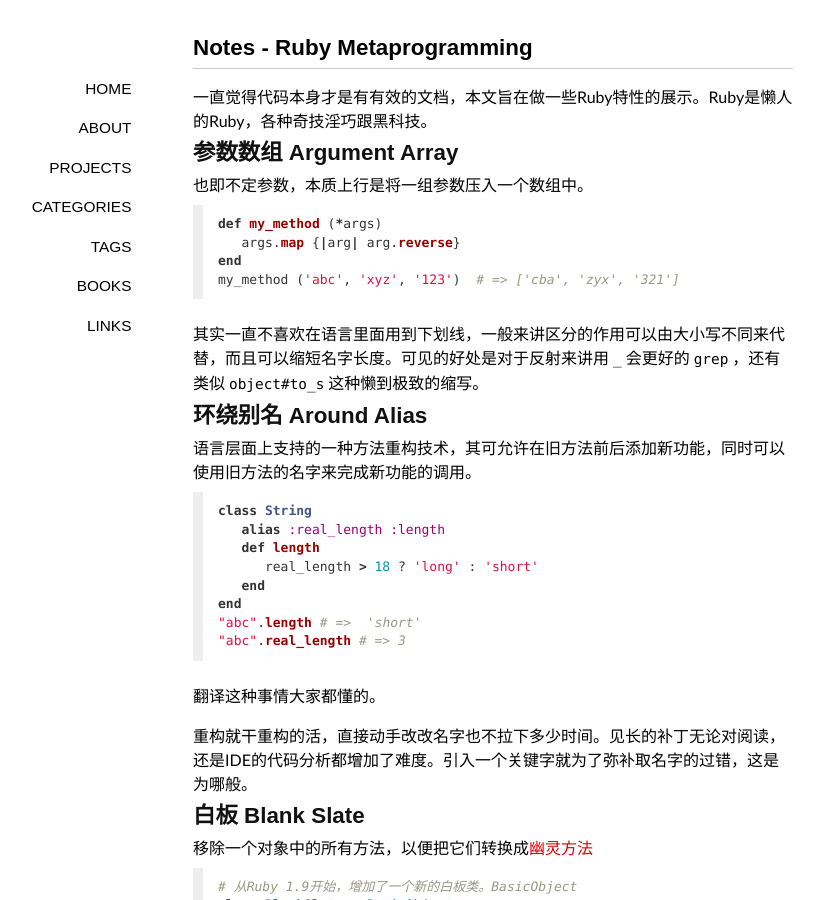
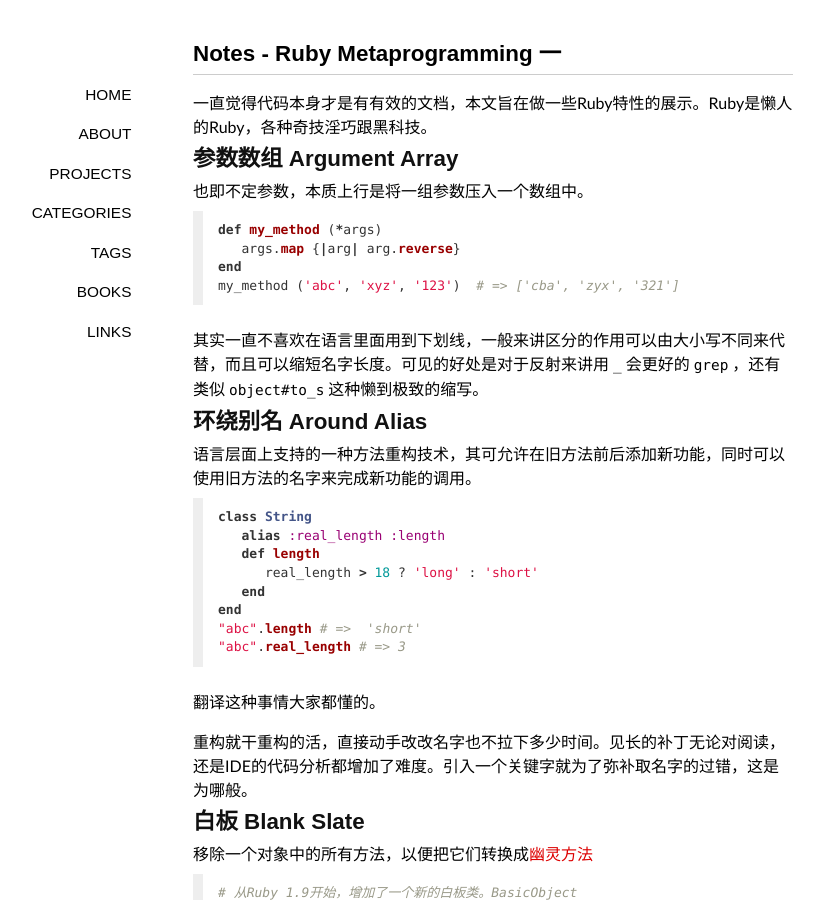
Before and after one commit to awayings/awayings.github.io, a Jekyll site: the page built from _posts/2014-02-10-Notes-Ruby-Metaprogramming.md, in a window 1280 px wide and 900 px high. Shown: the whole window, without its empty margins (147-970 px from the left). Built offline with Jekyll 4.4.1, drawn with Linux system fonts in a browser that asks for light colours; some web fonts are replaced; Markdown is read by kramdown in place of the engine named in the settings; comment, search, counter and statistics services are not loaded; some of the changed lines change nothing that is shown.

Commit message:
add special char on title.

```diff
--- a/_posts/2014-02-10-Notes-Ruby-Metaprogramming.md
+++ b/_posts/2014-02-10-Notes-Ruby-Metaprogramming.md
@@ -1,8 +1,8 @@
 ---
 layout: post
-title: Notes - Ruby Metaprogramming
-date: 2014-02-12 17:33:49 +08:00
-tags: "ruby元编程"
+title: "Notes - Ruby Metaprogramming 一"
+date: 2014-02-12
+tags: "ruby"
 category: "Programming"
 ---
 
```
